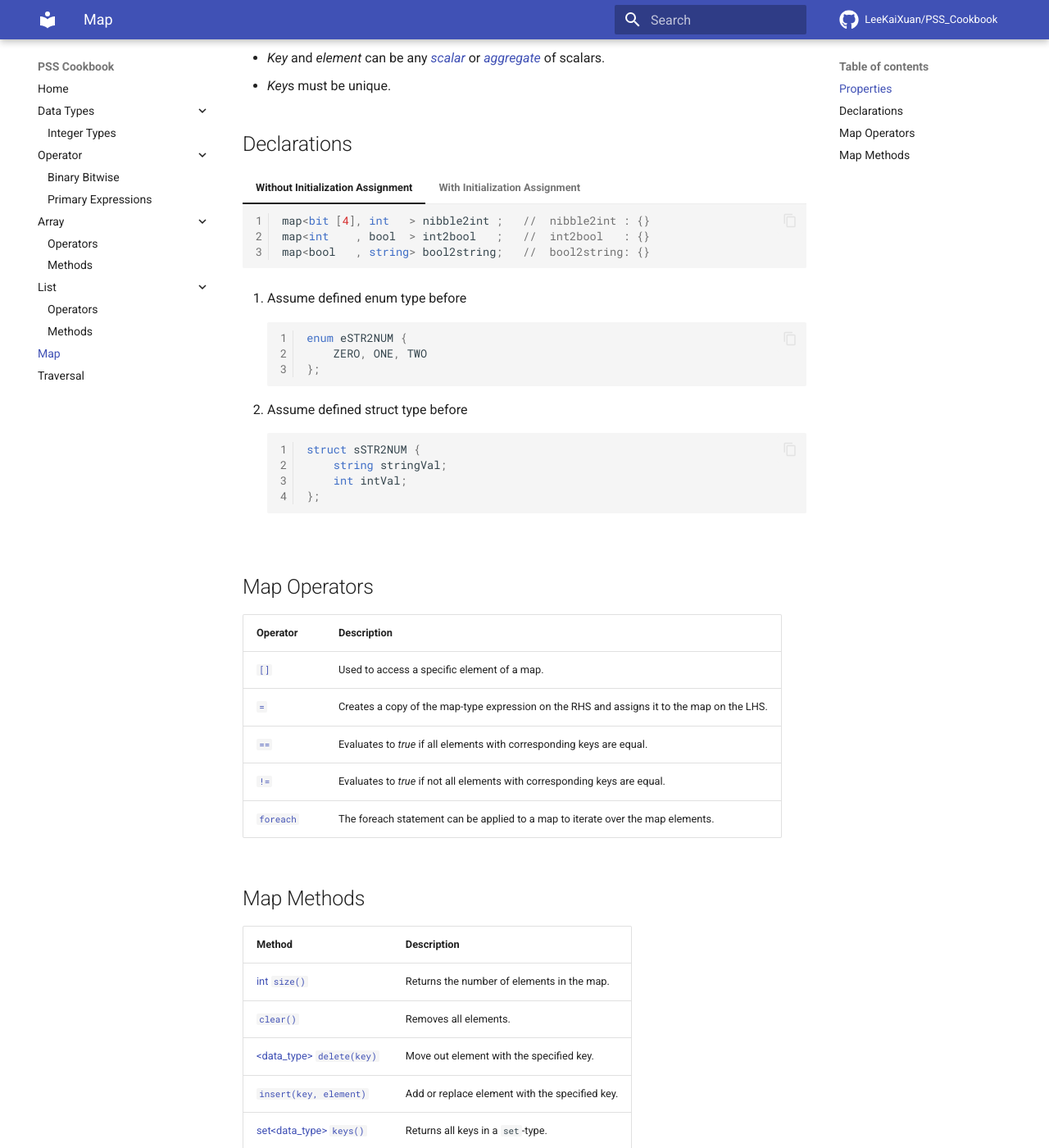
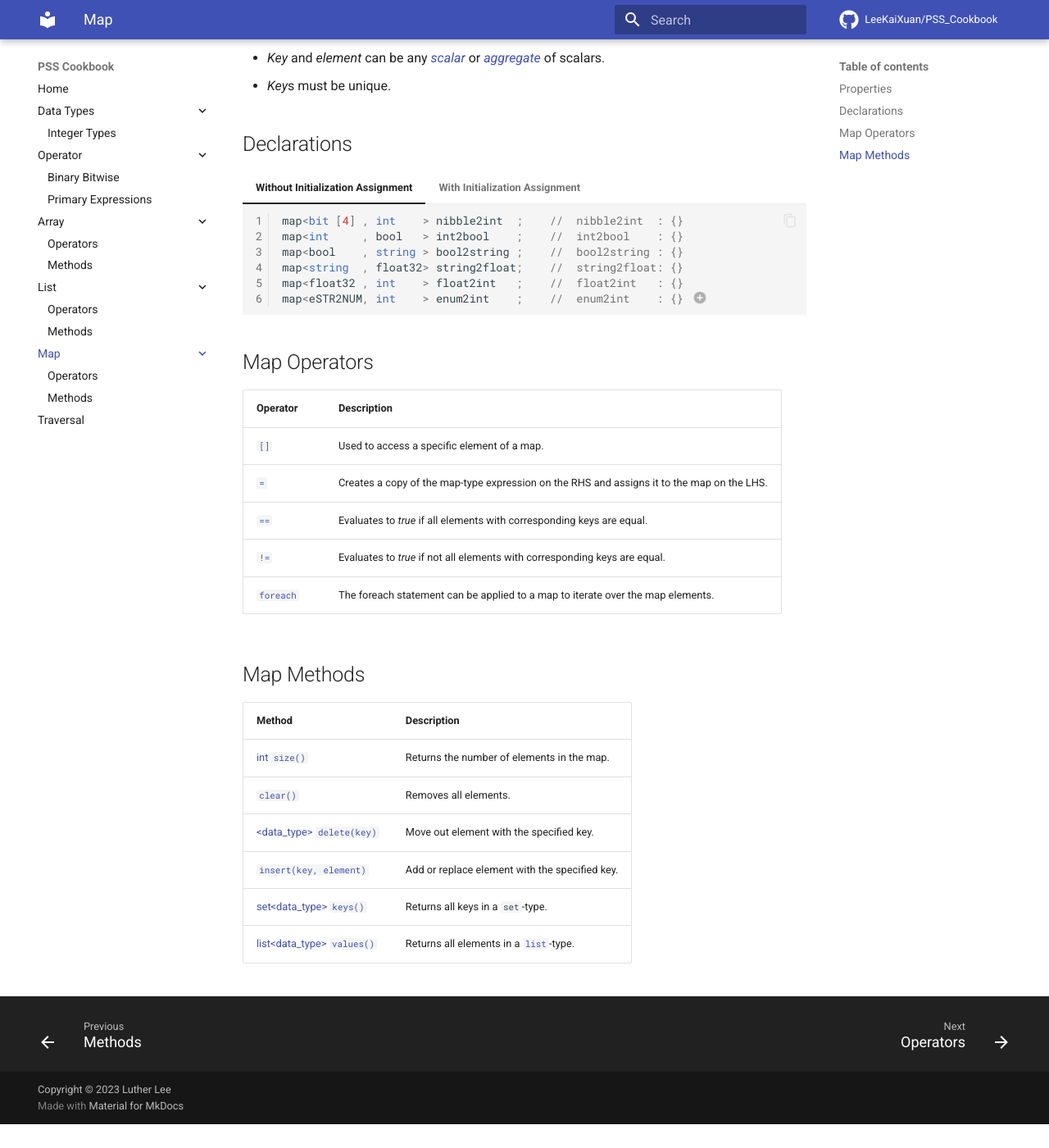
Before and after one commit to LeeKaiXuan/PSS_CookBook, an MkDocs documentation site: the page built from docs/Map/index.md, in a window 1280 px wide and 1400 px high, scrolled down 273 px. Shown: the whole window at 82% size. Built offline with MkDocs 1.6.1 and Material for MkDocs 9.7.7, drawn with Linux system fonts in a browser that asks for light colours; comment, search, counter and statistics services are not loaded; after the commit the page ends 1644 px from its top, so only the background shows below that.

Commit message:
[PSSv2.1/7.9.4 Maps] Add operators, methods

````diff
--- a/docs/Map/index.md
+++ b/docs/Map/index.md
@@ -15,9 +15,12 @@
 ## Declarations
 === "Without Initialization Assignment"
     ```sv linenums="1"
-    map<bit [4], int   > nibble2int ;   //  nibble2int : {}
-    map<int    , bool  > int2bool   ;   //  int2bool   : {}
-    map<bool   , string> bool2string;   //  bool2string: {}
+    map<bit [4] , int    > nibble2int  ;    //  nibble2int  : {}
+    map<int     , bool   > int2bool    ;    //  int2bool    : {}
+    map<bool    , string > bool2string ;    //  bool2string : {}
+    map<string  , float32> string2float;    //  string2float: {}
+    map<float32 , int    > float2int   ;    //  float2int   : {}
+    map<eSTR2NUM, int    > enum2int    ;    //  enum2int    : {} (1)
     ```
 
     1. Assume defined enum type before
@@ -27,34 +30,20 @@
     };
     ```
 
-    2. Assume defined struct type before
-    ```sv linenums="1"
-    struct sSTR2NUM {
-        string stringVal;
-        int intVal;
-    };
-    ```
-
-
 === "With Initialization Assignment"
     ```sv linenums="1"
-    map<bit [4], int   > nibble2int  = {4'b1110:3      , 4'b0110:2     };   //  nibble2int : {} -> {4'b1110:3, 4'b0110:2}
-    map<int    , bool  > int2bool    = {      4:true   ,       5:false };   //  int2bool   : {} -> {4:true        , 5:false       }
-    map<bool   , string> bool2string = {  false:"FALSE",    true:"TRUE"};   //  bool2string: {} -> {false:"FALSE" , true:"TRUE"   }
+    map<bit [4] , int    > nibble2int   = {4'b1110:3      , 4'b0110:2     };
+    map<int     , bool   > int2bool     = {      4:true   ,       5:false };
+    map<bool    , string > bool2string  = {  false:"FALSE",    true:"TRUE"};
+    map<string  , float32> string2float = {  "2.1":2.1    ,   "2.2":2.2   };
+    map<float32 , int    > float2int    = {    2.4:2      ,     2.6:3     };
+    map<eSTR2NUM, int    > enum2int     = {    ONE:1      ,     TWO:2     }; // (1)!
     ```
 
     1. Assume defined enum type before
     ```sv linenums="1"
     enum eSTR2NUM {
         ZERO, ONE, TWO
-    };
-    ```
-
-    2. Assume defined struct type before
-    ```sv linenums="1"
-    struct sSTR2NUM {
-        string stringVal;
-        int intVal;
     };
     ```
 
@@ -76,4 +65,4 @@
 | [&lt;data_type&gt; `delete(key)`](Methods.md#map_methods_delete "function &lt;data_type&gt; `delete(key)`")   | Move out element with the specified key.                          |
 | [`insert(key, element)`](Methods.md#map_methods_insert "function `insert(key, element)`")                     | Add or replace element with the specified key.                    |
 | [set&lt;data_type&gt; `keys()`](Methods.md#map_methods_keys "function set&lt;data_type&gt; `keys()`")         | Returns all keys in a `set`-type.                                 |
-| [list&lt;data_type&gt; `values()`](Methods.md#map_methods_keys "function list&lt;data_type&gt; `values()`")   | Returns all elements in a [`list`](../List/index.md#list)-type.   |
+| [list&lt;data_type&gt; `values()`](Methods.md#map_methods_values "function list&lt;data_type&gt; `values()`")   | Returns all elements in a [`list`](../List/index.md#list)-type.   |
--- a/mkdocs.yml
+++ b/mkdocs.yml
@@ -88,6 +88,8 @@
     - Methods: List/Methods.md
   - Map:
     - Map/index.md
+    - Operators: Map/Operators.md
+    - Methods: Map/Methods.md
   - Traversal:
     - Traversal/index.md
 
````
Also changed, not shown: docs/Map/Methods.md (added, +53 -0 lines), docs/Map/Operators.md (added, +85 -0 lines).
